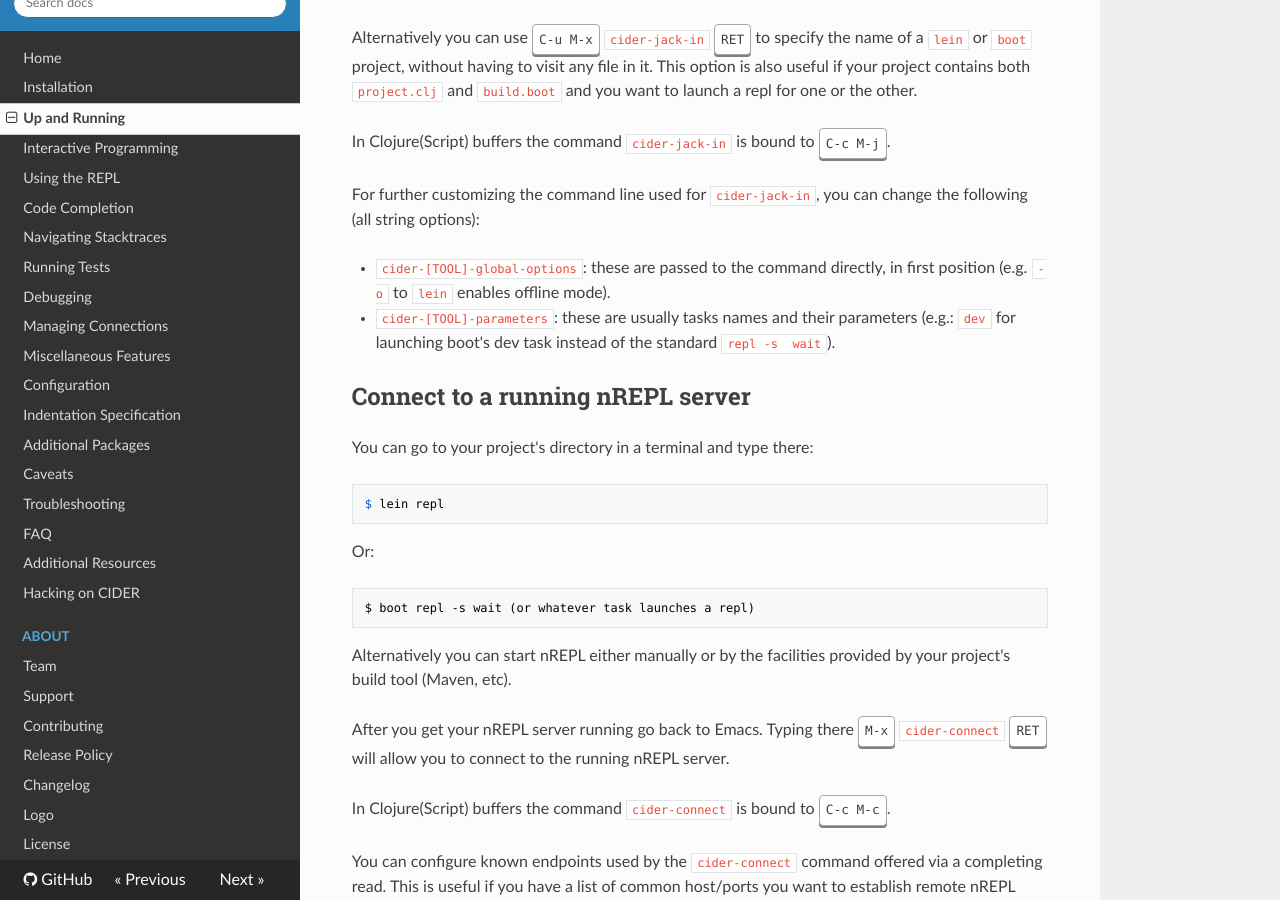
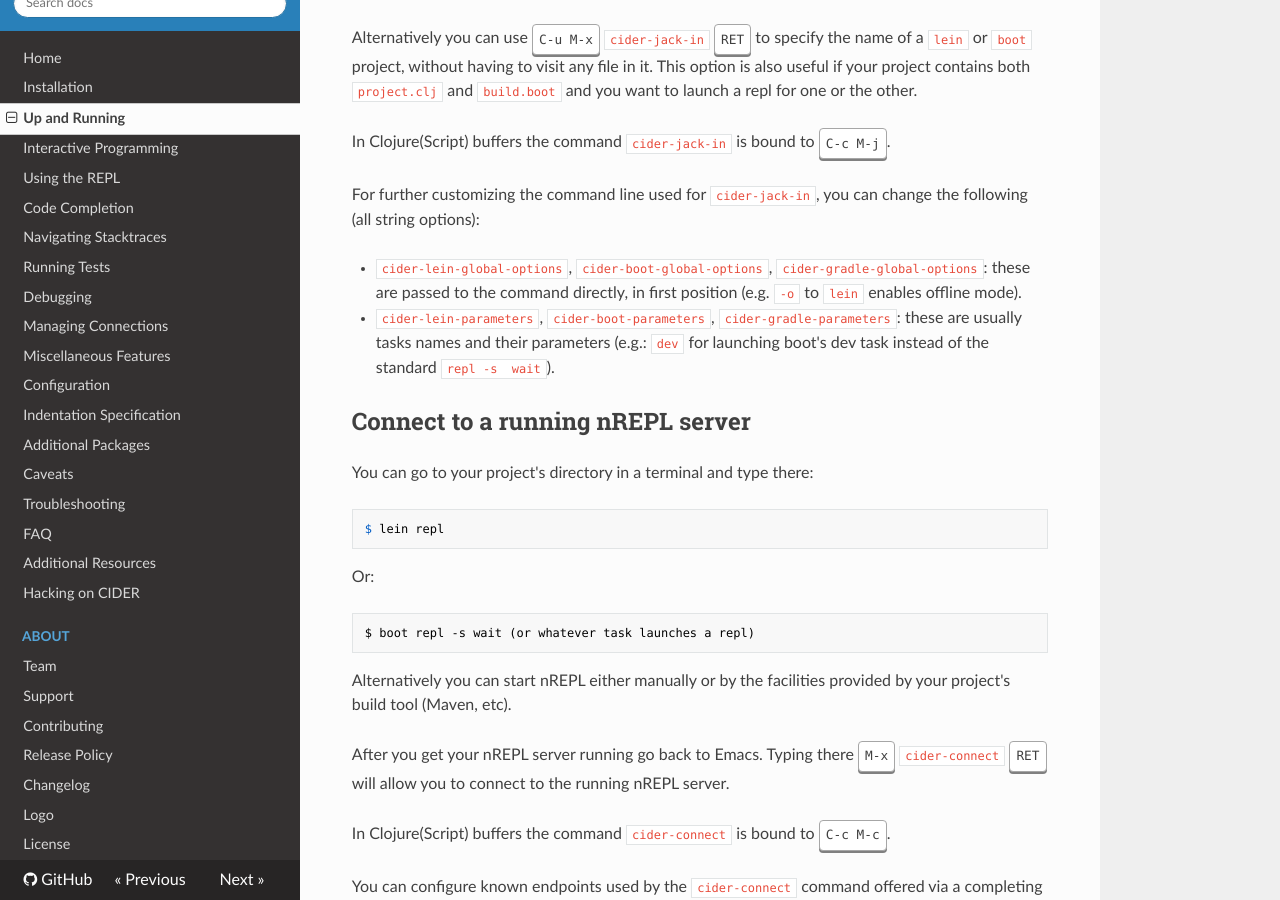
Before and after one commit to clojure-emacs/cider, an MkDocs documentation site: the page built from doc/up_and_running.md, in a window 1280 px wide and 900 px high, scrolled down 786 px. Built offline with MkDocs 1.6.1, drawn with Linux system fonts in a browser that asks for light colours; nearby versions of some CDN libraries; old or Windows-style settings are respelled for this version of MkDocs.

Commit message:
Make cider global and parameters option explicit in the doc

```diff
--- a/doc/up_and_running.md
+++ b/doc/up_and_running.md
@@ -42,8 +42,8 @@
 For further customizing the command line used for `cider-jack-in`, you can
 change the following (all string options):
 
- * `cider-[TOOL]-global-options`: these are passed to the command directly, in first position (e.g. `-o` to `lein` enables offline mode).
- * `cider-[TOOL]-parameters`: these are usually tasks names and their parameters (e.g.: `dev` for launching boot's dev task instead of the standard `repl -s  wait`).
+ * `cider-lein-global-options`, `cider-boot-global-options`, `cider-gradle-global-options`: these are passed to the command directly, in first position (e.g. `-o` to `lein` enables offline mode).
+ * `cider-lein-parameters`, `cider-boot-parameters`, `cider-gradle-parameters`: these are usually tasks names and their parameters (e.g.: `dev` for launching boot's dev task instead of the standard `repl -s  wait`).
 
 ## Connect to a running nREPL server
 
```
